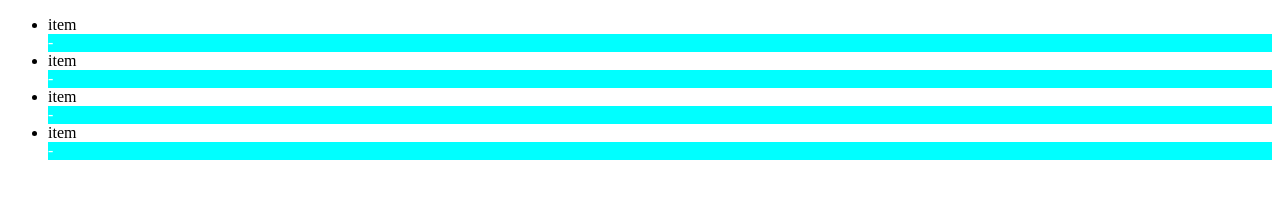
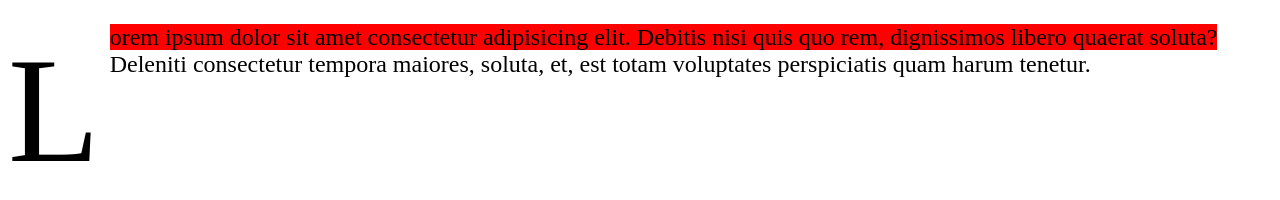
Before and after one commit to Vinicius-a11y/EstudosHtmlCss, a plain HTML site: page index.html in a window 1280 px wide. Drawn offline with Linux system fonts and the light colour scheme.

Commit message:
Pseudo-elements

```diff
--- a/estudos/styles.css
+++ b/estudos/styles.css
@@ -1,6 +1,19 @@
-ul li::after {
-    content: ' - ';
-    background-color: aqua;
+P {
+    font-size: 24px;
+}
+
+p::first-letter {
+    font-size: 150px;
+    display: block;
+    float: left;
+    margin: 0 10px 10px 0;
+}
+
+p::first-line {
+    background: red;
+}
+
+p::selection {
+    background: black;
     color: white;
-    display: block;
 }
--- a/index.html
+++ b/index.html
@@ -9,12 +9,7 @@
 </head>
 
 <body>
-  <ul>
-    <li>item</li>
-    <li>item</li>
-    <li>item</li>
-    <li>item</li>
-  </ul>
+<p>Lorem ipsum dolor sit amet consectetur adipisicing elit. Debitis nisi quis quo rem, dignissimos libero quaerat soluta? Deleniti consectetur tempora maiores, soluta, et, est totam voluptates perspiciatis quam harum tenetur.</p>
 </body>
 
 </html>
```
